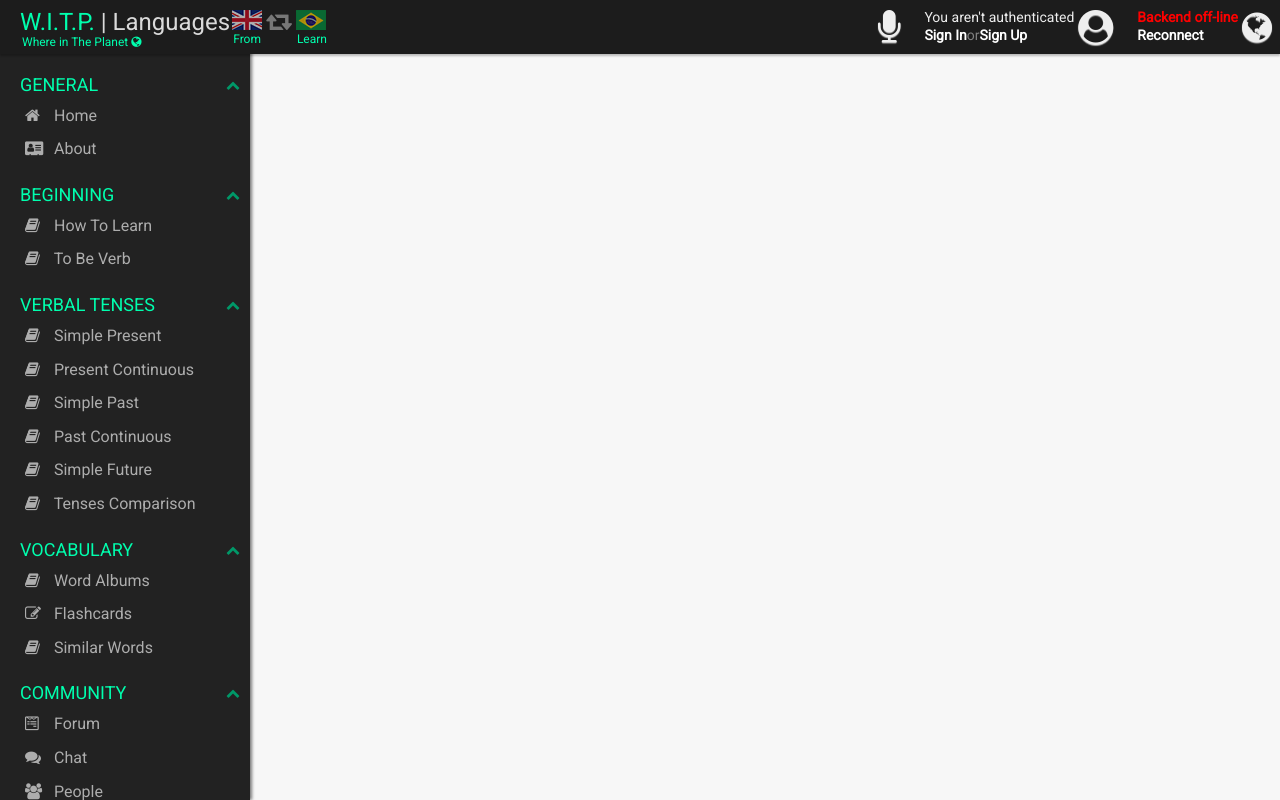
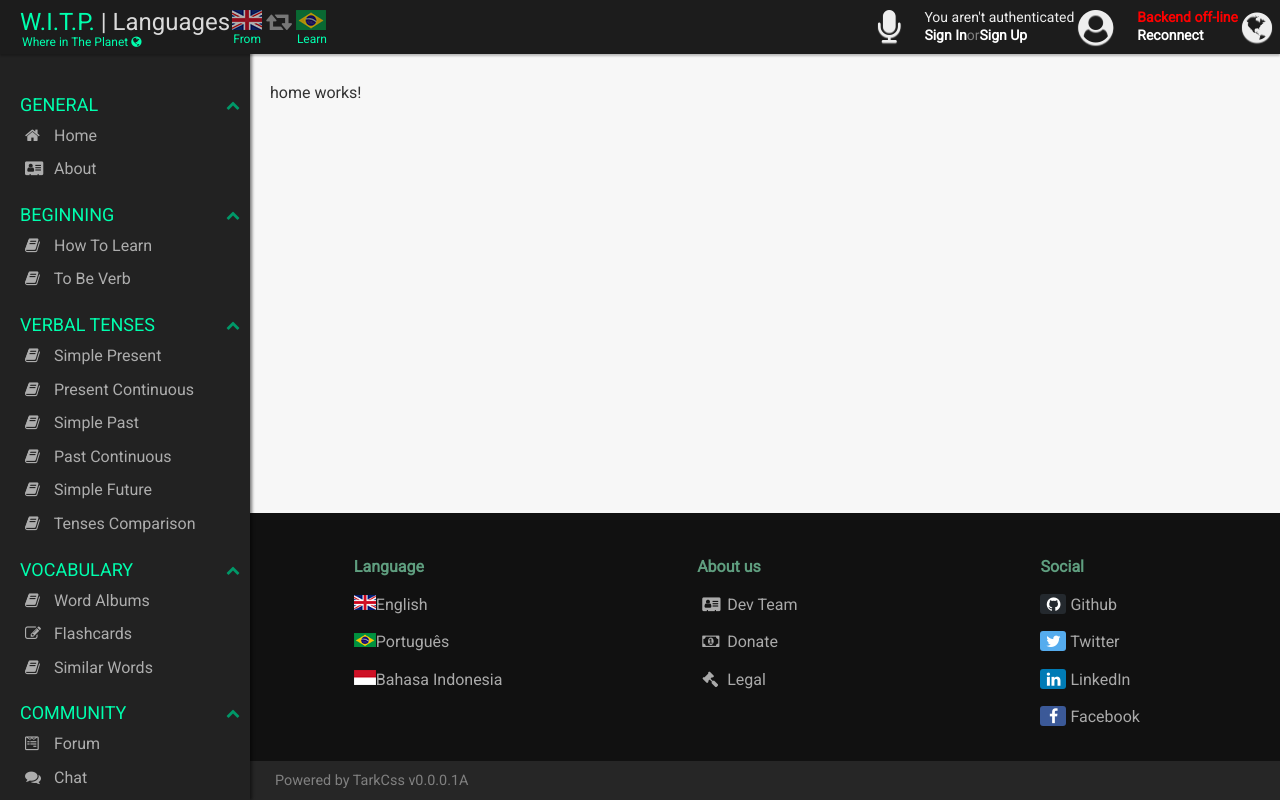
Before and after one commit to juniortarcisio/WITP, an Angular app: page / in a window 1280 px wide. Built offline with nearby package versions, Linux system fonts and the light colour scheme.

Commit message:
migrated footer, body positions and links settings

```diff
--- a/src/app/app.component.css
+++ b/src/app/app.component.css
@@ -0,0 +1,27 @@
+.below-top-nav {
+    display:flex;
+	position:absolute;
+	left:250px;
+	right:0;
+	top:54px;
+	bottom:0;
+}
+
+main {
+    z-index:0;
+    position:relative;
+	box-sizing:border-box;
+	overflow-y:auto;
+    overflow-x:hidden;
+	display:flex;
+	flex-direction:column;
+	flex:auto;
+    will-change: scroll-position;
+    /*background-image:url('../Images/bgx.png');*/
+}
+
+.view-container {
+    padding: 10px 20px;
+    flex: 1 0 auto;
+    animation: fade-in .5s;
+}
--- a/src/app/app.component.html
+++ b/src/app/app.component.html
@@ -1,2 +1,8 @@
 <page-header></page-header>
 <page-menu></page-menu>
+<main class="below-top-nav">
+    <section class="view-container">
+        <router-outlet></router-outlet>
+    </section>
+    <page-footer></page-footer>
+</main>
--- a/src/app/structure/page-footer/page-footer.component.css
+++ b/src/app/structure/page-footer/page-footer.component.css
@@ -0,0 +1,41 @@
+footer {
+    background-color:#111;
+    color:#aaa;
+    margin-top:10px;
+}
+
+footer ul {
+    list-style:none;
+}
+
+footer ul li {
+    list-style:none;
+    padding:6px;
+}
+
+footer ul li a {
+    color:#aaa;
+    text-decoration:none;
+}
+
+.page-footer-subtitle {
+    color:#5f9e7f;
+    font-weight:bold;
+}
+
+.page-footer-tarkcss {
+    margin-top:25px;
+    background-color: #262626;
+    color:#ccc;
+    padding: 8px 20px;
+    font-size: 0.9em;
+}
+
+.fa-footer {
+    padding: 2px 5px;
+    border-radius: 3px;
+    width: 26px;
+    box-sizing: border-box;
+    text-align: center;
+}
+footer .container { padding-left: 5px;}
--- a/src/app/structure/page-footer/page-footer.component.html
+++ b/src/app/structure/page-footer/page-footer.component.html
@@ -1,3 +1,57 @@
-<p>
-  page-footer works!
-</p>
+<footer class="container row">
+    <div class="col m1 hide-on-mobile">&nbsp;</div>
+    <div class="col m3 s4">
+        <ul class="nopadding">
+            <li>
+                <span class="page-footer-subtitle">Language</span>
+            </li>
+            <li>
+                <a class="nowrap cursor-pointer" ng-click="selectLanguageFrom(0)">
+                    <img width="22" [src]="languageService.languages[0].flag" alt="English" title="English">
+                    <span>English</span>
+                </a>
+            </li>
+            <li>
+                <a class="nowrap cursor-pointer" ng-click="selectLanguageFrom(1)">
+                    <img width="22" [src]="languageService.languages[1].flag" alt="Portugues" title="Portugues">
+                    <span>Português</span>
+                </a>
+            </li>
+            <li>
+                <a class="nowrap cursor-pointer" ng-click="selectLanguageFrom(2)">
+                    <img width="22" [src]="languageService.languages[2].flag" alt="Indonesian" title="Indonesian">
+                    <span>Bahasa</span><span class="hide-on-mobile"> Indonesia</span>
+                </a>
+            </li>
+        </ul>
+    </div>
+    <div class="col m1 hide-on-mobile">&nbsp;</div>
+    <div class="col m3 s4">
+        <ul class="nopadding">
+            <li>
+                <span class="page-footer-subtitle">About us</span>
+            </li>
+            <li><a class="nowrap" href="#!General/About"><i class="fa fa-footer fa-address-card"></i> Dev Team</a></li>
+            <li><a class="nowrap" href="#!Construction"><i class="fa fa-footer fa-money"></i> Donate</a></li>
+            <li><a class="nowrap" ng-href="#!General/Home#legal"><i class="fa fa-footer fa-gavel"></i> Legal</a></li>
+        </ul>
+    </div>
+    <div class="col m1 hide-on-mobile">&nbsp;</div>
+    <div class="col m3 s4">
+        <ul class="nopadding">
+            <li>
+                <span class="page-footer-subtitle">Social</span>
+            </li>
+            <li><a class="nowrap" href="#!Construction"><i class="fa fa-footer fa-github"></i> Github</a></li>
+            <li><a class="nowrap" href="#!Construction"><i class="fa fa-footer fa-twitter"></i> Twitter</a></li>
+            <li><a class="nowrap" href="#!Construction"><i class="fa fa-footer fa-linkedin"></i> LinkedIn</a></li>
+            <li><a class="nowrap" href="#!Construction"><i class="fa fa-footer fa-facebook"></i> Facebook</a></li>
+        </ul>
+    </div>
+    <br class="clear" />
+    <section class="page-footer-tarkcss">
+        <div class="container">
+            <a class="nounderline text-gray" href="https://github.com/juniortarcisio/TarkCss/" target="_blank">Powered by TarkCss v0.0.0.1A</a>
+        </div>
+    </section>
+</footer>
--- a/src/app/structure/page-footer/page-footer.component.ts
+++ b/src/app/structure/page-footer/page-footer.component.ts
@@ -1,13 +1,15 @@
+import { LanguagesService } from './../../shared/services/languages.service';
 import { Component, OnInit } from '@angular/core';
 
 @Component({
-  selector: 'app-page-footer',
+  selector: 'page-footer',
   templateUrl: './page-footer.component.html',
   styleUrls: ['./page-footer.component.css']
 })
 export class PageFooterComponent implements OnInit {
 
-  constructor() { }
+  constructor(
+    private languageService:LanguagesService) { }
 
   ngOnInit() {
   }
--- a/src/app/structure/page-menu/page-menu.component.css
+++ b/src/app/structure/page-menu/page-menu.component.css
@@ -48,7 +48,7 @@
 .sidenav .groups a:hover { background-color:#333; }
 .sidenav .groups .small { font-size:16px; }
 .sidenav .groups a i { width:25px; }
-.sidenav .groups { padding-bottom:30px; }
+.sidenav .groups { padding-bottom:30px; padding-top:20px }
 
 .sidenav h1 {
     text-align:center;
--- a/src/app/structure/page-menu/page-menu.component.html
+++ b/src/app/structure/page-menu/page-menu.component.html
@@ -7,7 +7,7 @@
                   <i class="fa fa-chevron-up" [ngClass]="{'closed':group.closed}"></i>
               </h1>
               <div class="itens fade-in-slide-down">
-                  <a *ngFor="let item of group.items" [href]="item.href" [ngClass]="{'small effect-waves waves-aqua':true, 'active': false}"><!--$root.currentRoute.name===item.name[0]-->
+                  <a *ngFor="let item of group.items" [routerLink]="item.href" routerLinkActive="active" [ngClass]="{'small effect-waves waves-aqua':true, 'active': false}"><!--$root.currentRoute.name===item.name[0]-->
                       <i class="fa" [ngClass]="item.icon"></i> {{item.name[languageService.from.id]}}
                   </a>
               </div>
--- a/src/app/structure/page-menu/page-menu.component.ts
+++ b/src/app/structure/page-menu/page-menu.component.ts
@@ -10,51 +10,50 @@ export class PageMenuComponent implements OnInit {
 
   constructor(private languageService:LanguagesService) { }
 
-  ngOnInit() {
-  }
+  ngOnInit() { }
 
   menuGroups : Array<any> = [
     {
         name: ['General','Geral','Umum'], closed:false, items: [
-            { name: ['Home', 'Principal', 'Utama'], href: '#!General/Home', icon: 'fa-home' },
-            { name: ['About', 'Sobre', 'Tentang'], href: '#!General/About', icon: 'fa-address-card' }
+            { name: ['Home', 'Principal', 'Utama'], href: 'General/Home', icon: 'fa-home' },
+            { name: ['About', 'Sobre', 'Tentang'], href: 'General/About', icon: 'fa-address-card' }
         ]
     },
     {
         name: ['Beginning', 'Iniciando', 'Awal'], closed: false, items: [
-            { name: ['How To Learn', 'Como Aprender', 'Bagaimana belajar'], href: '#!Beginning/HowToLearn', icon: 'fa-book' },
-            { name: ['To Be Verb', 'Verbo To be', 'Kata Kerja To Be'], href: '#!Beginning/ToBeVerb', icon: 'fa-book' }
+            { name: ['How To Learn', 'Como Aprender', 'Bagaimana belajar'], href: 'Beginning/HowToLearn', icon: 'fa-book' },
+            { name: ['To Be Verb', 'Verbo To be', 'Kata Kerja To Be'], href: 'Beginning/ToBeVerb', icon: 'fa-book' }
         ]
     },
     {
         name: ['Verbal tenses', 'Tempos Verbais', 'Verbal tenses'], closed: false, items: [
-            { name: ['Simple Present', 'Presente simples', 'Bulang-ulang'], href: '#!VerbalTenses/SimplePresent', icon: 'fa-book' },
-            { name: ['Present Continuous', 'Presente Contínuo', 'Sedang Terjadi'], href: '#!VerbalTenses/PresentContinuous', icon: 'fa-book' },
-            { name: ['Simple Past', 'Passado Simples', 'Lampau'], href: '#!VerbalTenses/SimplePast', icon: 'fa-book' },
-            { name: ['Past Continuous', 'Passado Contínuo', 'Sedang terjadi waktu dulu'], href: '#!VerbalTenses/PastContinuous', icon: 'fa-book' },
-            { name: ['Simple Future', 'Futuro simples', 'Akan terjadi'], href: '#!VerbalTenses/SimpleFuture', icon: 'fa-book' },
-            { name: ['Tenses Comparison', 'Comparação de tempos', 'Perbandingan Tenses'], href: '#!VerbalTenses/TensesComparison', icon: 'fa-book' }
+            { name: ['Simple Present', 'Presente simples', 'Bulang-ulang'], href: 'VerbalTenses/SimplePresent', icon: 'fa-book' },
+            { name: ['Present Continuous', 'Presente Contínuo', 'Sedang Terjadi'], href: 'VerbalTenses/PresentContinuous', icon: 'fa-book' },
+            { name: ['Simple Past', 'Passado Simples', 'Lampau'], href: 'VerbalTenses/SimplePast', icon: 'fa-book' },
+            { name: ['Past Continuous', 'Passado Contínuo', 'Sedang terjadi waktu dulu'], href: 'VerbalTenses/PastContinuous', icon: 'fa-book' },
+            { name: ['Simple Future', 'Futuro simples', 'Akan terjadi'], href: 'VerbalTenses/SimpleFuture', icon: 'fa-book' },
+            { name: ['Tenses Comparison', 'Comparação de tempos', 'Perbandingan Tenses'], href: 'VerbalTenses/TensesComparison', icon: 'fa-book' }
         ]
     },
     {
         name: ['Vocabulary', 'Vocabulário', 'Kosa kata'], closed: false, items: [
-            { name: ['Word Albums', 'Album de Palavras', 'Album kata'], href: '#!Vocabulary/WordAlbums', icon: 'fa-book' },
-            { name: ['Flashcards', 'Flashcards', 'Flashcards'], href: '#!Vocabulary/Flashcards', icon: 'fa-edit' },
-            { name: ['Similar Words', 'Palavras Similares', 'Kata Serupa'], href: '#!Vocabulary/SimilarWords', icon: 'fa-book' }
+            { name: ['Word Albums', 'Album de Palavras', 'Album kata'], href: 'Vocabulary/WordAlbums', icon: 'fa-book' },
+            { name: ['Flashcards', 'Flashcards', 'Flashcards'], href: 'Vocabulary/Flashcards', icon: 'fa-edit' },
+            { name: ['Similar Words', 'Palavras Similares', 'Kata Serupa'], href: 'Vocabulary/SimilarWords', icon: 'fa-book' }
         ]
     },
     {
         name: ['Community', 'Comunidade', 'Masyarakat'], closed: false, items: [
-            { name: ['Forum', 'Fórum', 'Forum'], href: '#!Construction', icon: 'fa-wpforms' },
-            { name: ['Chat', 'Bate-papo', 'Obrolan'], href: '#!Construction', icon: 'fa-comments' },
-            { name: ['People', 'Pessoas', 'Orang-orang'], href: '#!Construction', icon: 'fa-users' },
-            { name: ['Smart profiles', 'Smart profiles', 'Smart profiles'], href: '#!Construction', icon: 'fa-users' }
+            { name: ['Forum', 'Fórum', 'Forum'], href: 'Construction', icon: 'fa-wpforms' },
+            { name: ['Chat', 'Bate-papo', 'Obrolan'], href: 'Construction', icon: 'fa-comments' },
+            { name: ['People', 'Pessoas', 'Orang-orang'], href: 'Construction', icon: 'fa-users' },
+            { name: ['Smart profiles', 'Smart profiles', 'Smart profiles'], href: 'Construction', icon: 'fa-users' }
         ]
     },
     {
         name: ['Tests/Prototypes', 'Testes e Protótipos', 'Tes'], closed: false, items: [
-            { name: ['Test Page', 'Página de testes', 'Halaman tes'], href: '#!Tests', icon: 'fa-wrench' },
-            { name: ['Prototype Exercise', 'Exercício Protótipo', 'Latihan Prototype'], href: '#!PrototypeExercises', icon: 'fa-edit' }
+            { name: ['Test Page', 'Página de testes', 'Halaman tes'], href: 'Tests', icon: 'fa-wrench' },
+            { name: ['Prototype Exercise', 'Exercício Protótipo', 'Latihan Prototype'], href: 'PrototypeExercises', icon: 'fa-edit' }
         ]
     }
 ];
```
Also changed, not shown: src/styles.css (+0 -22 lines), 1 other file (tests, documents, lock files or other folders).
